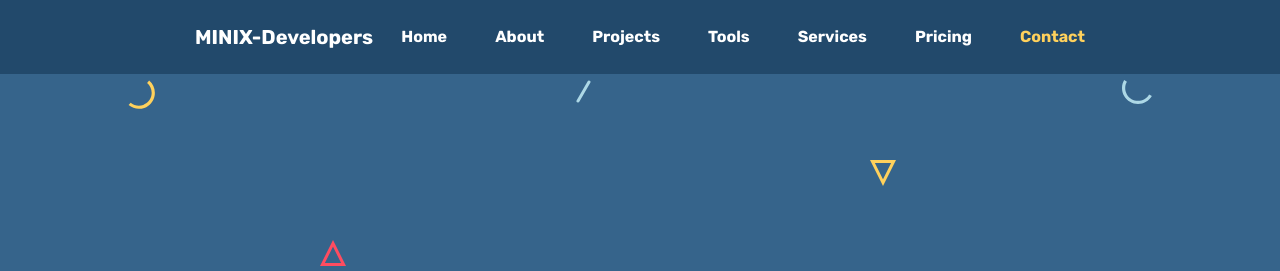
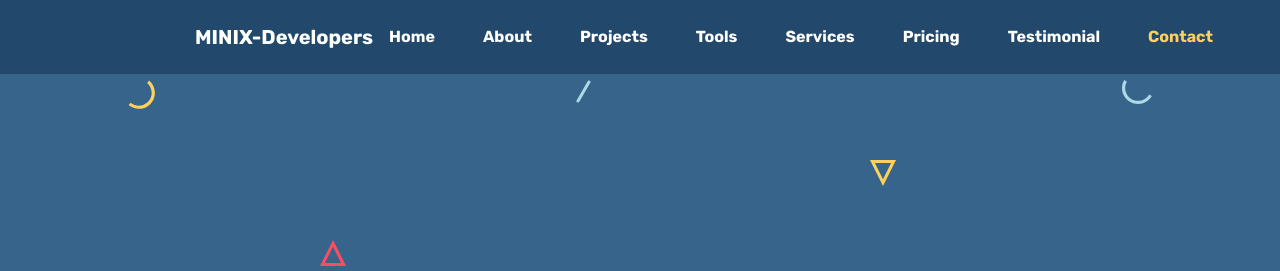
Before and after one commit to rrs12/MINIX, a plain HTML site: page index.html in a window 1280 px wide. Shown: the top 271 px of the page. Drawn offline with Linux system fonts and the light colour scheme.

Commit message:
Add files via upload

```diff
--- a/index.html
+++ b/index.html
@@ -108,6 +108,7 @@
 						<li class="nav-item"><a href="#tools" class="nav-link">Tools</a></li>
 						<li class="nav-item"><a href="#services" class="nav-link">Services</a></li>
 						<li class="nav-item"><a href="#pricing" class="nav-link">Pricing</a></li>
+						<li class="nav-item"><a href="#testimonial" class="nav-link">Testimonial</a></li>
 						<li class="nav-item"><a href="#contact" class="nav-link">Contact</a></li>
 					</ul>
 				</div>
@@ -719,7 +720,7 @@
 
 		</section>
 
-		<section id="pricing">
+		<section id="testimonial">
 
 			<div class="container">
 
```
